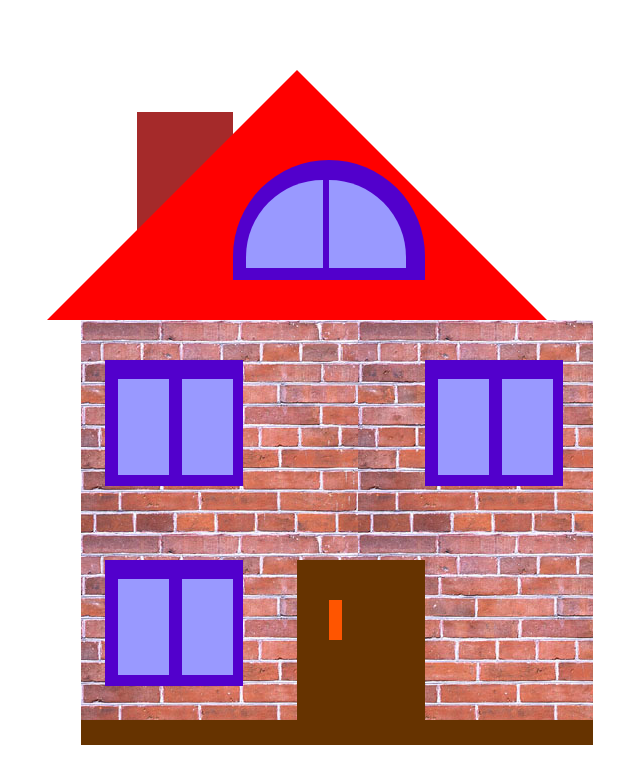
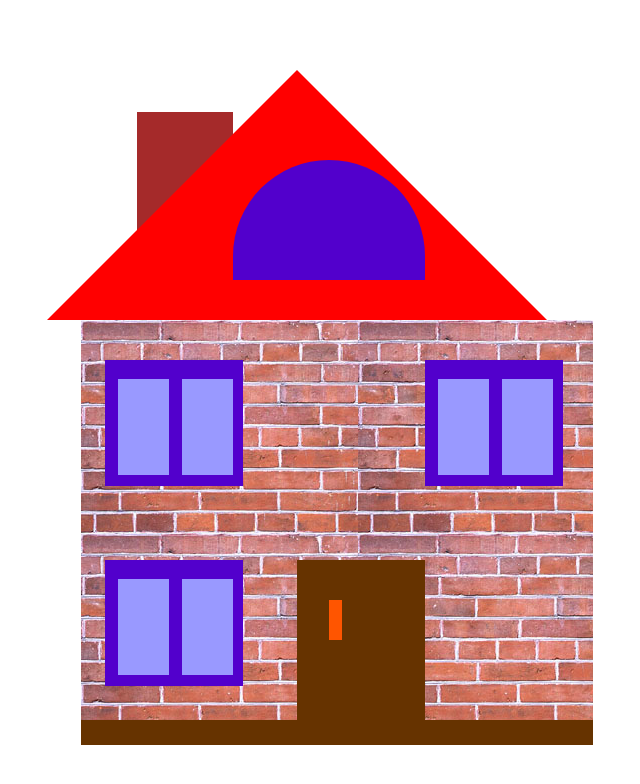
Before and after one commit to kyrylsavin/web_design, a plain HTML site: page lab1_3.html in a window 1280 px wide. Shown: the whole page, without its empty margins (247-887 px from the left). Drawn offline with Linux system fonts and the light colour scheme.

Commit message:
Update lab1_3.html

```diff
--- a/lab1_3.html
+++ b/lab1_3.html
@@ -29,10 +29,11 @@
          <div class="roof">
          </div>
          <div class="chimney"></div>
-         <div class="balcony">
+         <div class="upperw">
             <div></div>
             <div></div>
          </div>
+         <div class="balcony"></div>
       </div>
    </body>
 </html>
```
